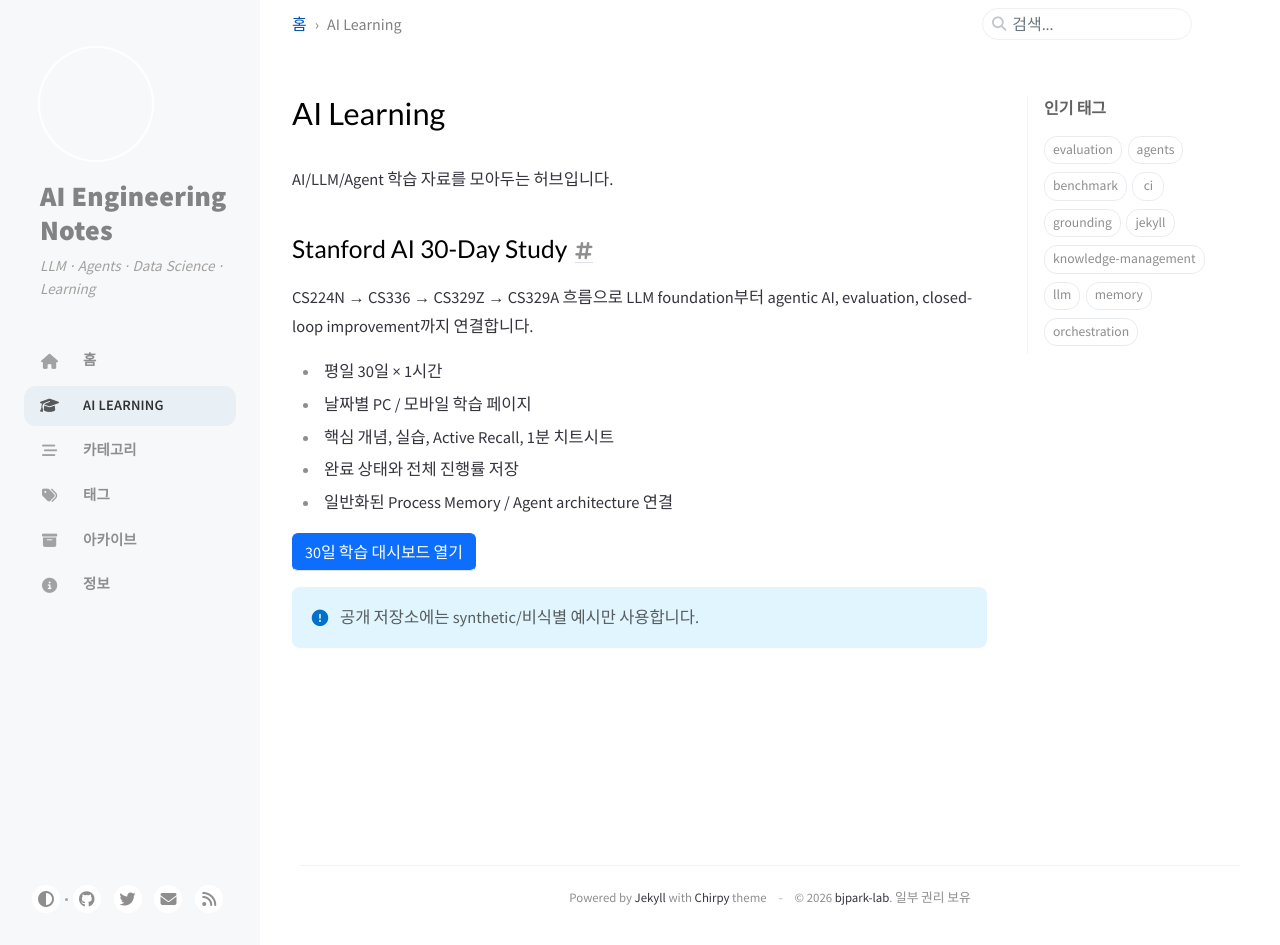
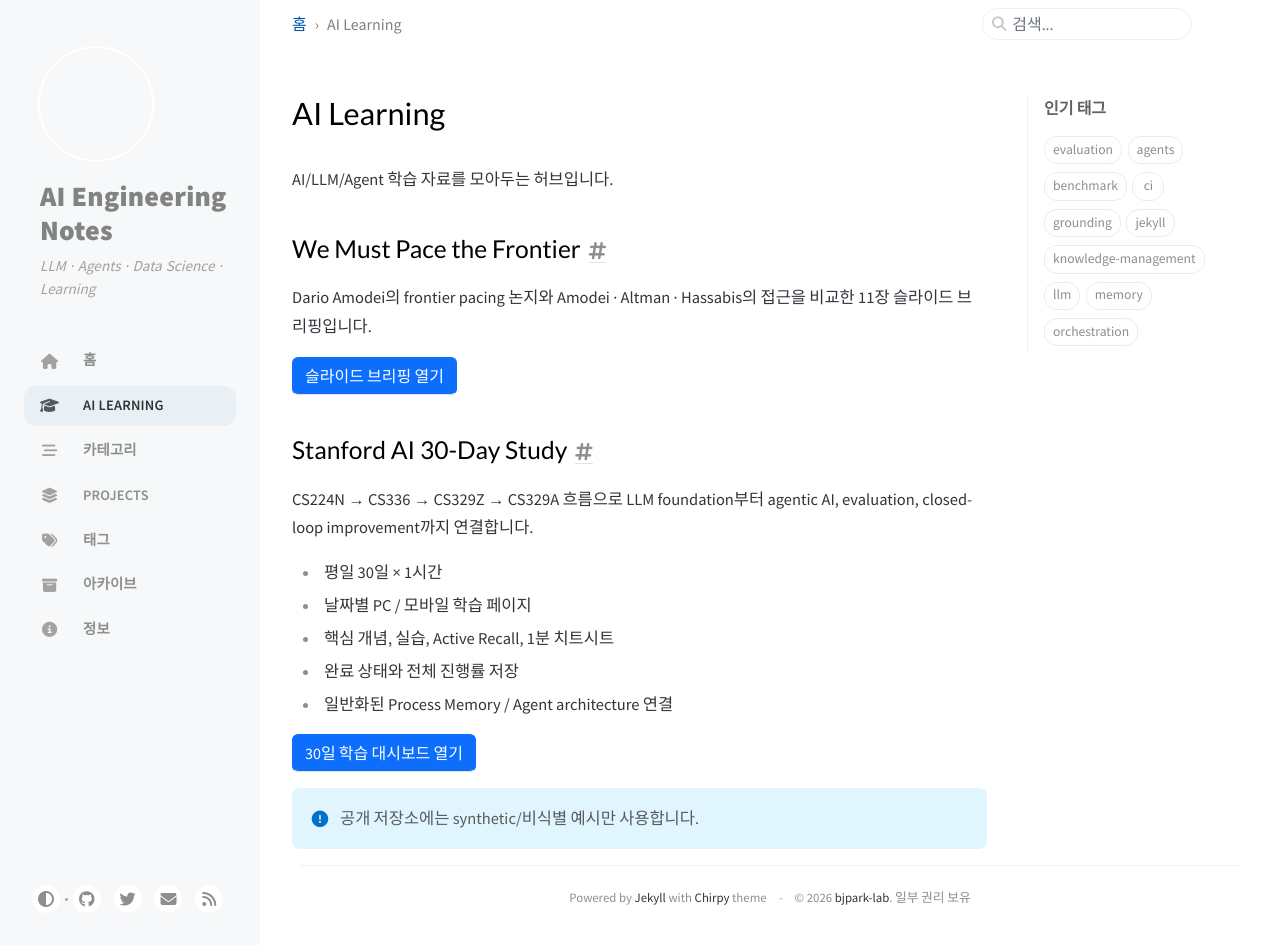
Before and after one commit to currycurry3030/currycurry3030.github.io, a Jekyll site: the page built from _tabs/ai-learning.md, in a window 1280 px wide and 945 px high. Built offline with Jekyll 4.4.1, drawn with Linux system fonts in a browser that asks for light colours; comment, search, counter and statistics services are not loaded.

Commit message:
feat(site): add project hub and AI frontier navigation

```diff
--- a/_tabs/ai-learning.md
+++ b/_tabs/ai-learning.md
@@ -5,6 +5,12 @@ order: 0
 ---
 
 AI/LLM/Agent 학습 자료를 모아두는 허브입니다.
+
+## We Must Pace the Frontier
+
+Dario Amodei의 frontier pacing 논지와 Amodei · Altman · Hassabis의 접근을 비교한 11장 슬라이드 브리핑입니다.
+
+[슬라이드 브리핑 열기](/ai-frontier-pacing/){: .btn .btn-primary }
 
 ## Stanford AI 30-Day Study
 
```
Also changed, not shown: _tabs/projects.md (added, +32 -0 lines).
